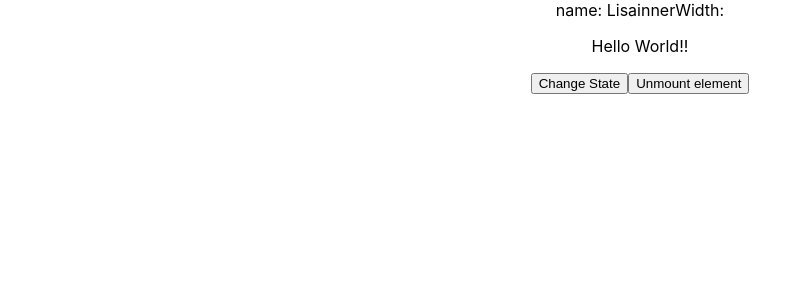
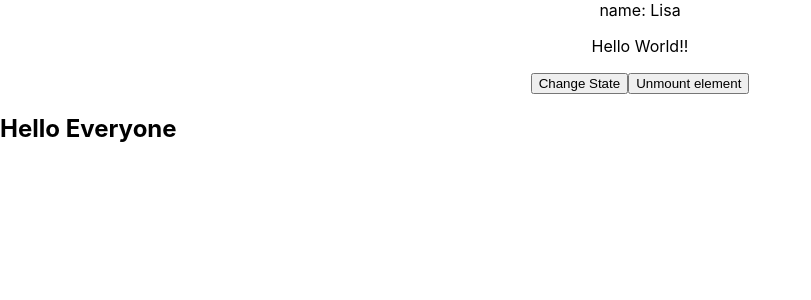
Before and after one commit to Shirly-D/react-proj, a React (Create React App) app: page / in a window 1280 px wide. Shown: the top 300 px of the page, without its empty margins (0-811 px from the left). Built offline with nearby package versions, Linux system fonts and the light colour scheme.

Commit message:
Props and data passed between component

```diff
--- a/src/App.js
+++ b/src/App.js
@@ -1,6 +1,15 @@
 // import logo from './logo.svg';
 import React, { Component } from 'react';
 import './App.css';
+import Parent from './Components/Parent.js';
+
+export const PropApp = () => {
+  return (
+    <div>
+      <Parent></Parent>
+    </div>
+  )
+}
 
 class App extends Component {
 
@@ -12,15 +21,6 @@ class App extends Component {
     }
     console.log("constructor");
   }
-
-  // componentWillMount() {
-  //   if(window.innerWidth > 500) {
-  //     this.setState(
-  //       {innerWidth: window.innerWidth}
-  //     )
-  //   }
-  //   console.log("Component will mount");
-  // }
 
   static getDerivedStateFromProps(props, state) {
     return {name: props.fname}
@@ -37,6 +37,7 @@ class App extends Component {
 
   getSnapshotBeforeUpdate(prevProps, prevState) {
     document.querySelector('.div1').innerHTML = `Before name updated: ${prevState.name}`;
+    return true;
   }
 
   componentDidUpdate() {
@@ -63,15 +64,14 @@ class App extends Component {
     return (
       <div className= "App">
         name: {this.state.name}
-        innerWidth: {this.state.innerWidth}
         <div>
           <p className="div1"></p>
           <p className="div2"></p>
         </div>
         {display}
         <div>
-        <button onClick={this.changeState.bind(this)}>Change State</button>
-        <button onClick={this.unmountEle.bind(this)}>Unmount element</button>
+          <button onClick={this.changeState.bind(this)}>Change State</button>
+          <button onClick={this.unmountEle.bind(this)}>Unmount element</button>
         </div>
       </div>
     );
--- /dev/null
+++ b/src/Components/Child.js
@@ -0,0 +1,9 @@
+import React from "react";
+
+const Child = (props) => {
+    return (
+        <h2>{props.data}</h2>
+    );
+}
+
+export default Child;
--- /dev/null
+++ b/src/Components/Parent.js
@@ -0,0 +1,15 @@
+import React from 'react';
+import Child from './Child.js';
+
+
+const Parent = () => {
+    const data = "Hello Everyone";
+    return (
+        <div>
+            <Child data = {data}></Child>
+        </div>
+    );
+
+}
+
+export default Parent;
--- a/src/index.js
+++ b/src/index.js
@@ -1,12 +1,13 @@
 import React from 'react';
 import ReactDOM from 'react-dom';
 import './index.css';
-import App from './App';
+import App, { PropApp } from './App';
 import reportWebVitals from './reportWebVitals';
 
 ReactDOM.render(
   <React.StrictMode>
     <App fname="Lisa"/>
+    <PropApp />
   </React.StrictMode>,
   document.getElementById('root')
 );
```
